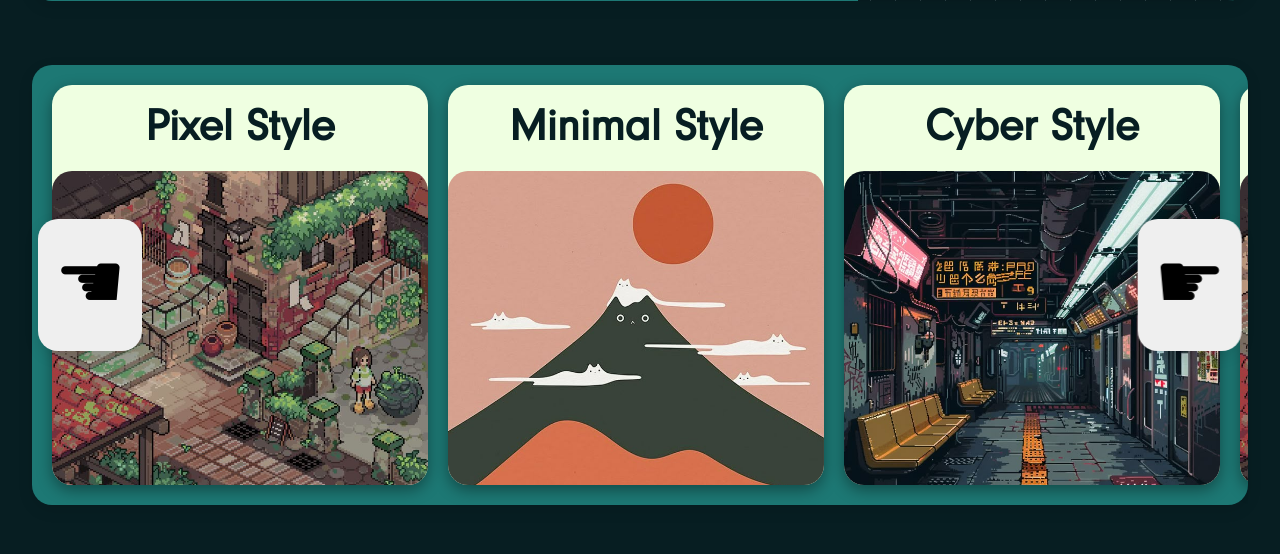
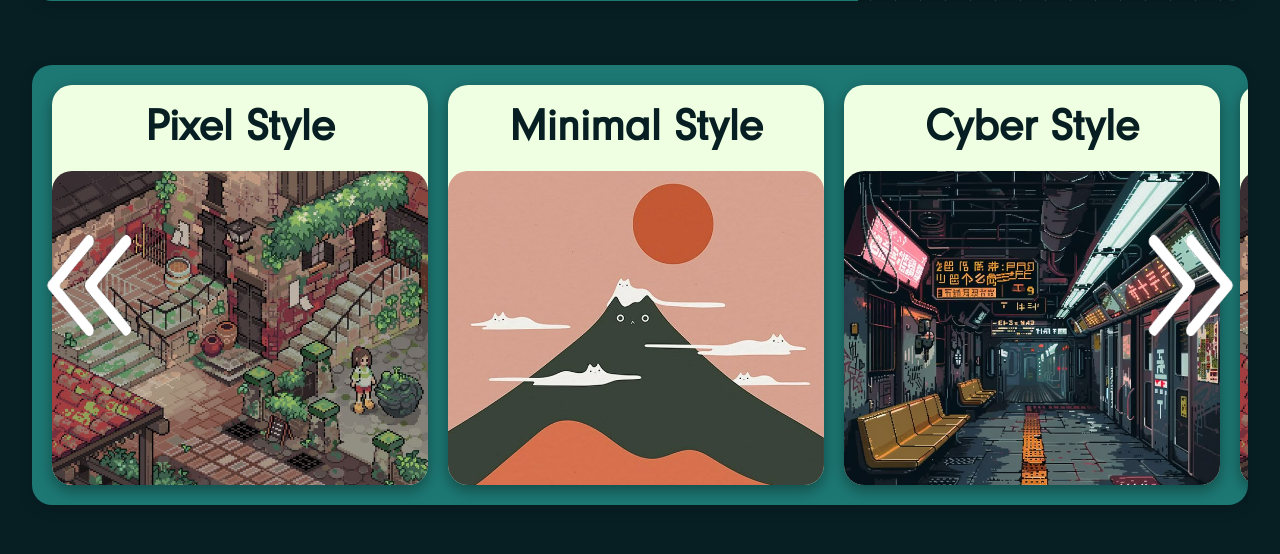
Before and after one commit to reSalmone/CSSnips, a PHP site: page /challenges.html in a window 1280 px wide. Shown: the part 700-1254 px from the top of the page. Run offline with PHP 8.4, Linux system fonts and the light colour scheme.

Commit message:
javascript challenges

```diff
--- a/assets/scripts/challenges.js
+++ b/assets/scripts/challenges.js
@@ -0,0 +1,6 @@
+const Carosello=document.getElementById('s-carosello');
+const SlideLeft=document.getElementById('s-left');
+const SlideRight=document.getElementById('s-right');
+
+SlideLeft.addEventListener('click',()=>{Carosello.scrollLeft -=100;});
+SlideRight.addEventListener('click',()=>{Carosello.scrollLeft +=100;});
--- a/challenges.css
+++ b/challenges.css
@@ -223,20 +223,23 @@
 .scroll-button {
     position: absolute;
     border-radius: 20px;
-    padding: 1rem;
+    padding: 0.5rem;
     cursor: pointer;
-    font-size: 5rem;
     align-self: center;
     z-index: 1;
     border: 4px black;
-    box-shadow: rgb(0, 0, 0, 0.1) 0px 5px 15px;
+    height: 15%;
+    width: 8%;
+    filter:invert();
 }
-
+.scroll-button:hover{
+    transform:translateY(4px);
+    transition:transform.2s;
+}
 .left {
     left: 3%;
+}
+.right {
+    right: 3%;
 
 }
-
-.right {
-    right: 3%;
-}
--- a/challenges.html
+++ b/challenges.html
@@ -69,8 +69,8 @@
 
         </div>
         <div class="challenge-container">
-            <button class="scroll-button left">☚</button>
-            <div class="carosello">
+            <img src="assets/images/scroll-arrow-left.png" id="s-left" class="scroll-button left">
+            <div id="s-carosello" class="carosello">
                 <div class="active-challenge-box">
                     <div class="title-active-challenge-box">Pixel Style</div>
                     <img src="assets/images/challenge-img1.jpg" class="background-active-challenge-box">
@@ -92,7 +92,7 @@
                     <img src="assets/images/challenge-img1.jpg" class="background-active-challenge-box">
                 </div>
             </div>
-            <button class="scroll-button right" style="transform: rotate(180deg) scaleY(-1);">☚</button>
+            <img src="assets/images/scroll-arrow-right.png" id="s-right" class="scroll-button right" >
         </div>
     </div>
 
```
Also changed, not shown: assets/images/scroll-arrow-left.png (added), assets/images/scroll-arrow-right.png (added).
